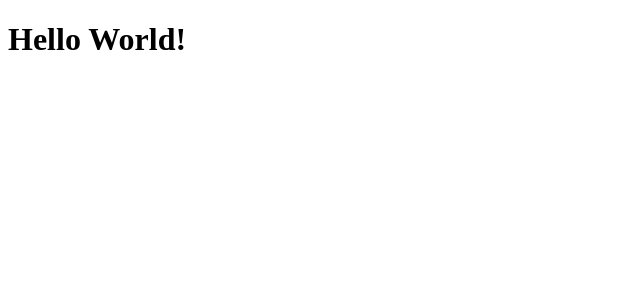
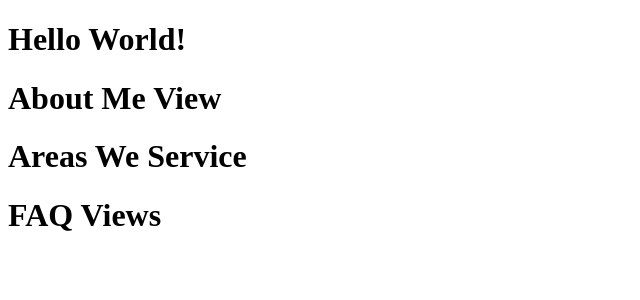
Before and after one commit to keshibat/dogtrain_react, a React (Create React App) app: page / in a window 1280 px wide. Shown: the top 300 px of the page, without its empty margins (0-640 px from the left). Built offline with nearby package versions, Linux system fonts and the light colour scheme.

Commit message:
add about me, faq, area into app.js class

```diff
--- a/src/App.js
+++ b/src/App.js
@@ -9,6 +9,9 @@ class App extends React.Component {
     return (
       <>
         <h1>Hello World!</h1>
+        <AboutMe />
+        <AreasWeService />
+        <FaqView />
       </>
     );
   }
```
